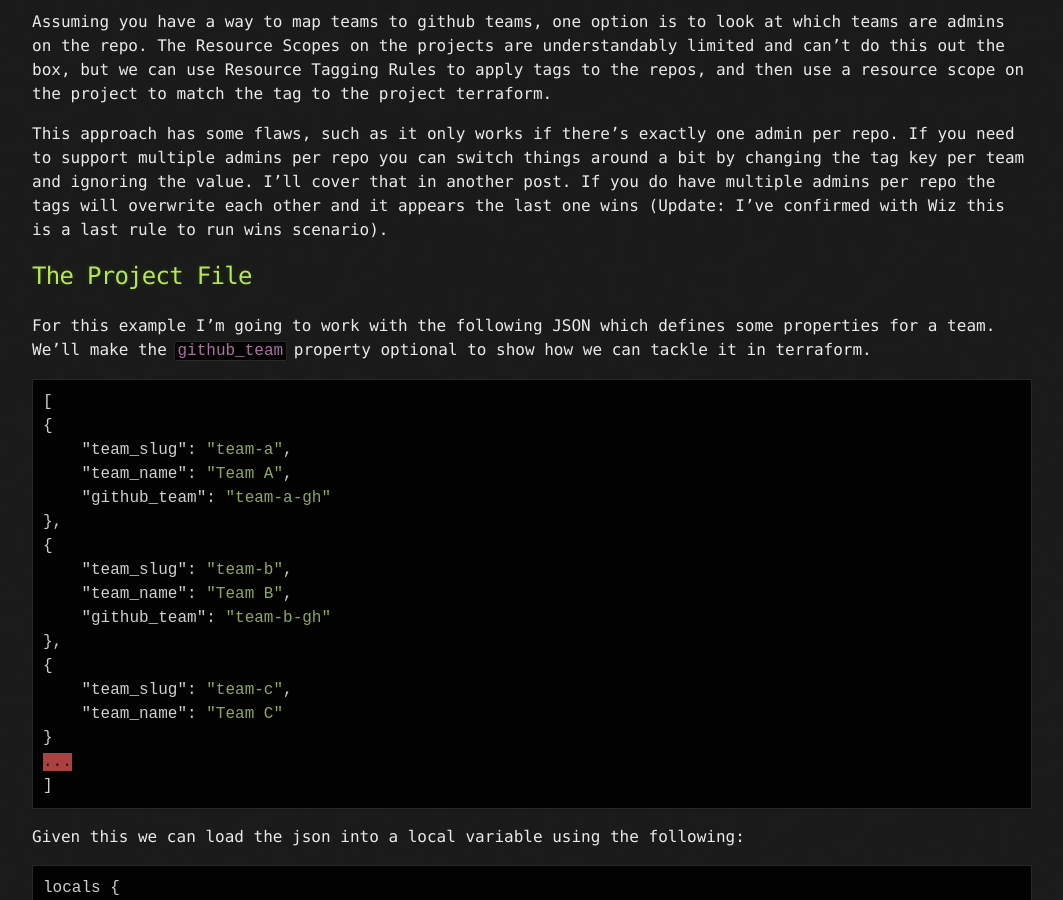
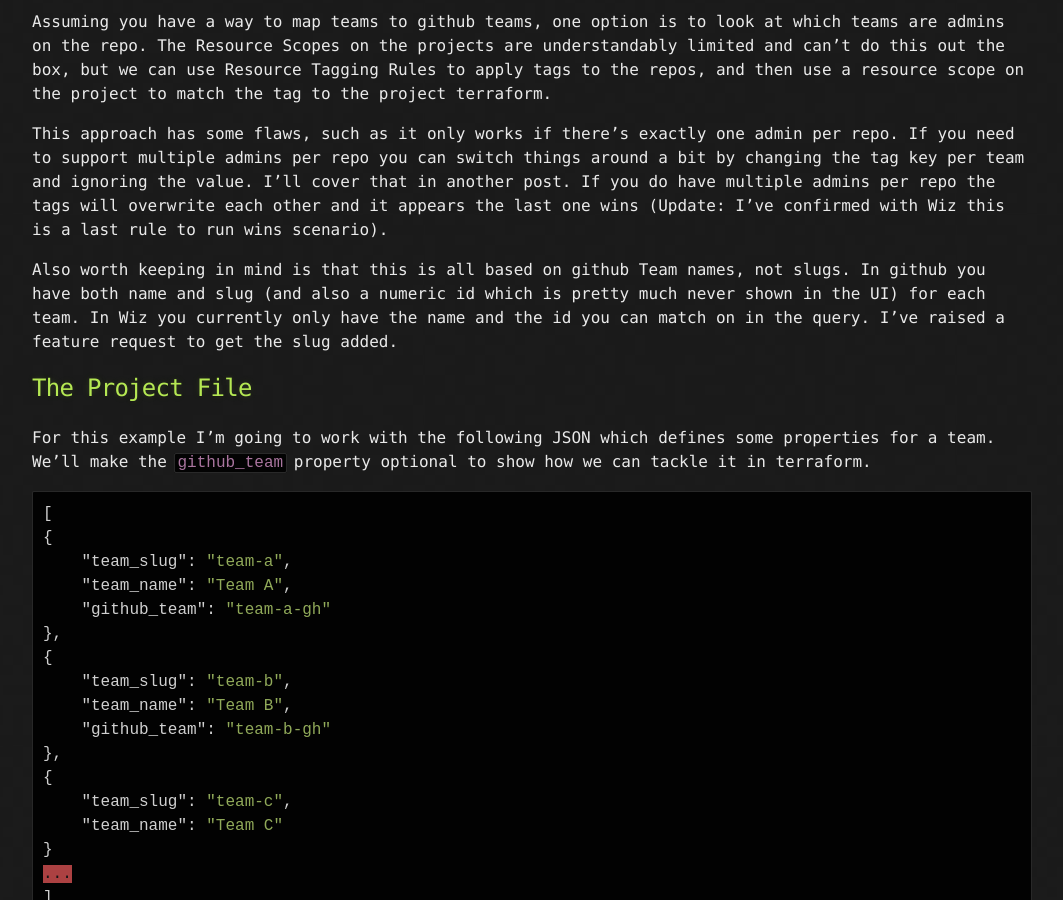
Before and after one commit to ruddles/ruddles.github.io, a Jekyll site: the page built from _posts/2026-02-15-Wiz-Code-Repo-Mapping.md, in a window 1280 px wide and 900 px high, scrolled down 318 px. Shown: the whole window, without its empty margins (108-1171 px from the left). Built offline with Jekyll 4.4.1, drawn with Linux system fonts in a browser that asks for light colours.

Commit message:
Added note about team slug not being available

```diff
--- a/_posts/2026-02-15-Wiz-Code-Repo-Mapping.md
+++ b/_posts/2026-02-15-Wiz-Code-Repo-Mapping.md
@@ -8,6 +8,8 @@ I've been playing with a few different strategies for automatically assigning re
 Assuming you have a way to map teams to github teams, one option is to look at which teams are admins on the repo. The Resource Scopes on the projects are understandably limited and can't do this out the box, but we can use Resource Tagging Rules to apply tags to the repos, and then use a resource scope on the project to match the tag to the project terraform.
 
 This approach has some flaws, such as it only works if there's exactly one admin per repo. If you need to support multiple admins per repo you can switch things around a bit by changing the tag key per team and ignoring the value. I'll cover that in another post. If you do have multiple admins per repo the tags will overwrite each other and it appears the last one wins (Update: I've confirmed with Wiz this is a last rule to run wins scenario).
+
+Also worth keeping in mind is that this is all based on github Team names, not slugs. In github you have both name and slug (and also a numeric id which is pretty much never shown in the UI) for each team. In Wiz you currently only have the name and the id you can match on in the query. I've raised a feature request to get the slug added.
 
 ## The Project File
 
```
